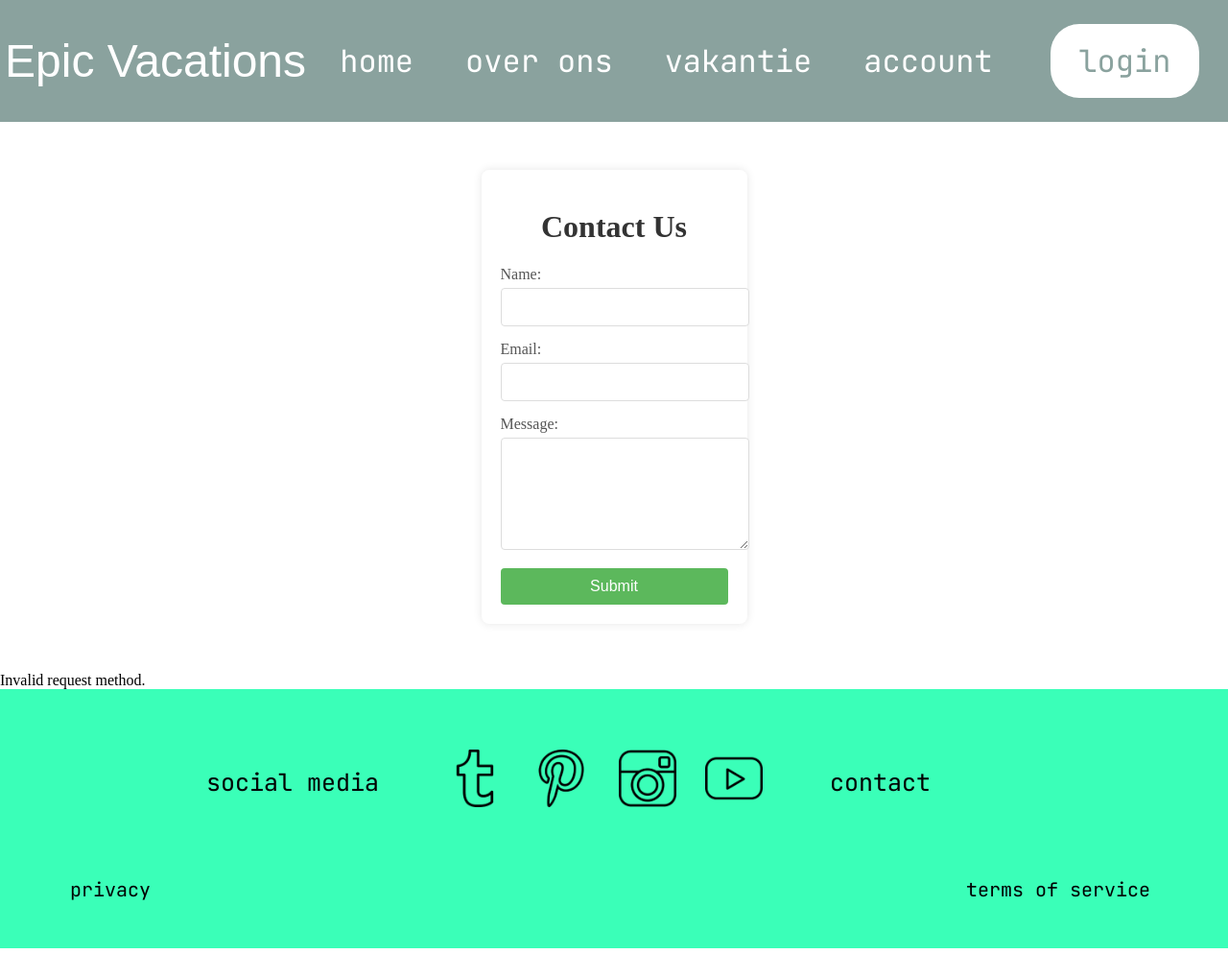
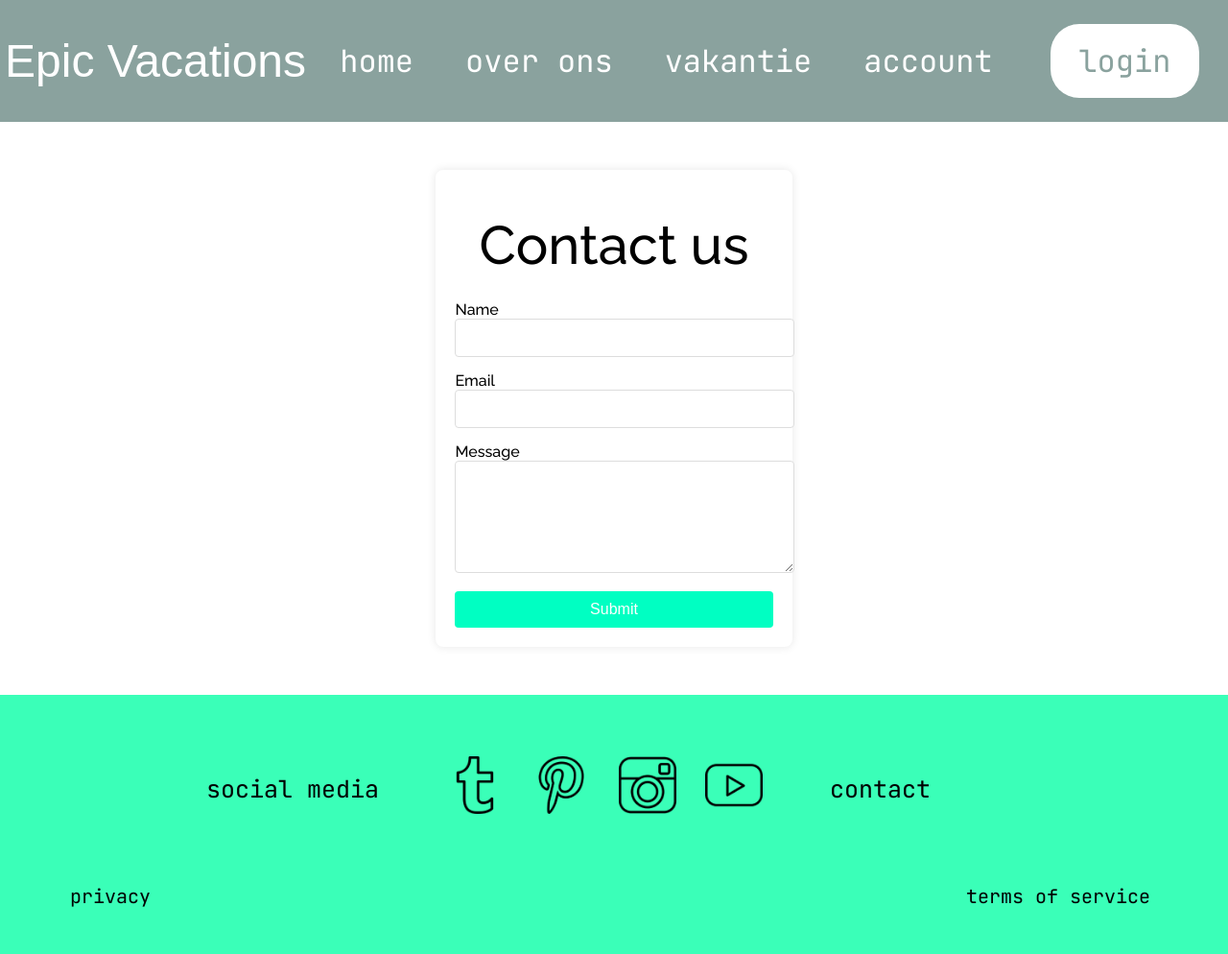
Before and after one commit to J0C0M/webapp2, a PHP site: page /contact.php in a window 1280 px wide. Shown: the whole page at 96% size. Run offline with PHP 8.4, Linux system fonts and the light colour scheme; some web fonts are replaced.

Commit message:
last fix commit

```diff
--- a/CSS/index.css
+++ b/CSS/index.css
@@ -623,7 +623,7 @@ textarea {
 button {
     width: 100%;
     padding: 10px;
-    background-color: #5cb85c;
+    background-color: #00FFC2;
     border: none;
     border-radius: 4px;
     font-size: 16px;
@@ -632,5 +632,14 @@ button {
 }
 
 button:hover {
-    background-color: #4cae4c;
+    background-color: #3AFFB8;
 }
+
+.contact-text {
+    font-family: "Raleway";
+    text-decoration: none;
+    font-size: 12pt;
+    margin: 0px;
+    color: black;
+    font-weight: 500;
+}
--- a/contact.php
+++ b/contact.php
@@ -14,18 +14,18 @@
     ?>
 
     <div class="contact-container">
-        <h1>Contact Us</h1>
+        <h1 class="index-btn">Contact us</h1>
         <form action="contact.php" method="post">
             <div class="form-group">
-                <label for="name">Name:</label>
+                <label class="contact-text" for="name">Name</label>
                 <input type="text" id="name" name="name" required>
             </div>
             <div class="form-group">
-                <label for="email">Email:</label>
+                <label class="contact-text" for="email">Email</label>
                 <input type="email" id="email" name="email" required>
             </div>
             <div class="form-group">
-                <label for="message">Message:</label>
+                <label class="contact-text" for="message">Message</label>
                 <textarea id="message" name="message" rows="5" required></textarea>
             </div>
             <button type="submit">Submit</button>
@@ -33,31 +33,6 @@
     </div>
 
     <?php
-        include("include/connect.php");
-
-
-        if ($_SERVER["REQUEST_METHOD"] == "POST") {
-        $name = htmlspecialchars($_POST['name']);
-        $email = htmlspecialchars($_POST['email']);
-        $message = htmlspecialchars($_POST['message']);
-
-        $sql = "INSERT INTO messages (name, email, message) VALUES ('$name', '$email', '$message')";
-
-
-        if ($dsn->query($sql) === TRUE) {
-            echo "Thank you for contacting us. We will get back to you shortly.";
-        } else {
-            echo "Error: " . $sql . "<br>" . $dsn->error;
-        }
-
-        $dsn->close();
-    } else {
-        echo "Invalid request method.";
-    }
-?>
-
-
-    <?php
     //include footer
     include("include/footer.php");
     ?>
```
